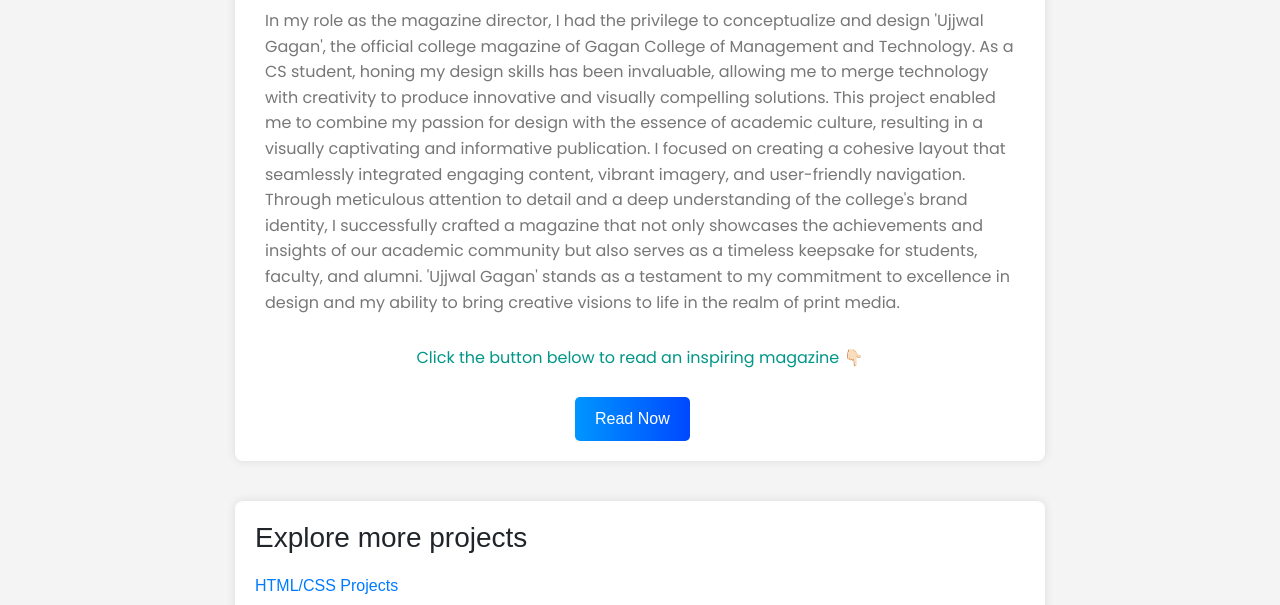
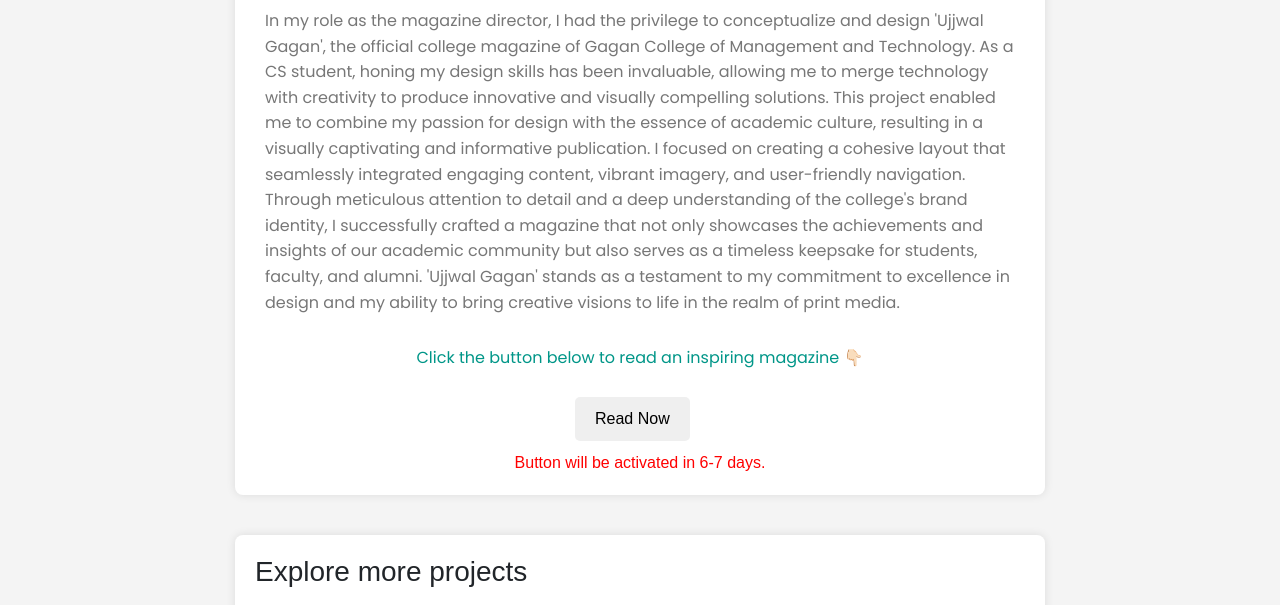
Before and after one commit to vishal02527/my-profile, a plain HTML site: page creative-projects.html in a window 1280 px wide. Shown: the part 178-783 px from the top of the page. Drawn offline with nearby package versions, Linux system fonts and the light colour scheme; files whose address does not match are found by name.

Commit message:
creative projects added

```diff
--- a/creative-projects.html
+++ b/creative-projects.html
@@ -61,12 +61,12 @@
       .view-button {
         margin-top: 10px;
         margin-left: 310px;
-        background-image: linear-gradient(to right, #0096ff, #0048ff);
-        color: #fff;
+        /*background-image: linear-gradient(to right, #0096ff, #0048ff);*/
+        color: #000;
         border: none;
         padding: 10px 20px;
         border-radius: 5px;
-        cursor: pointer;
+        cursor: not-allowed !important;
       }
 
       .related-links {
@@ -279,7 +279,8 @@
             <p style="margin-top: 30px; text-align: center; color: #009688">
               Click the button below to read an inspiring magazine 👇🏻
             </p>
-            <a href="#" target="_blank"><button class="view-button">Read Now</button></a>
+            <a  target="_blank"><button class="view-button">Read Now</button></a>
+            <div style="color: red; text-align: center; margin-top: 10px;">Button will be activated in 6-7 days.</div>
           </div>
         </div>
 
```
